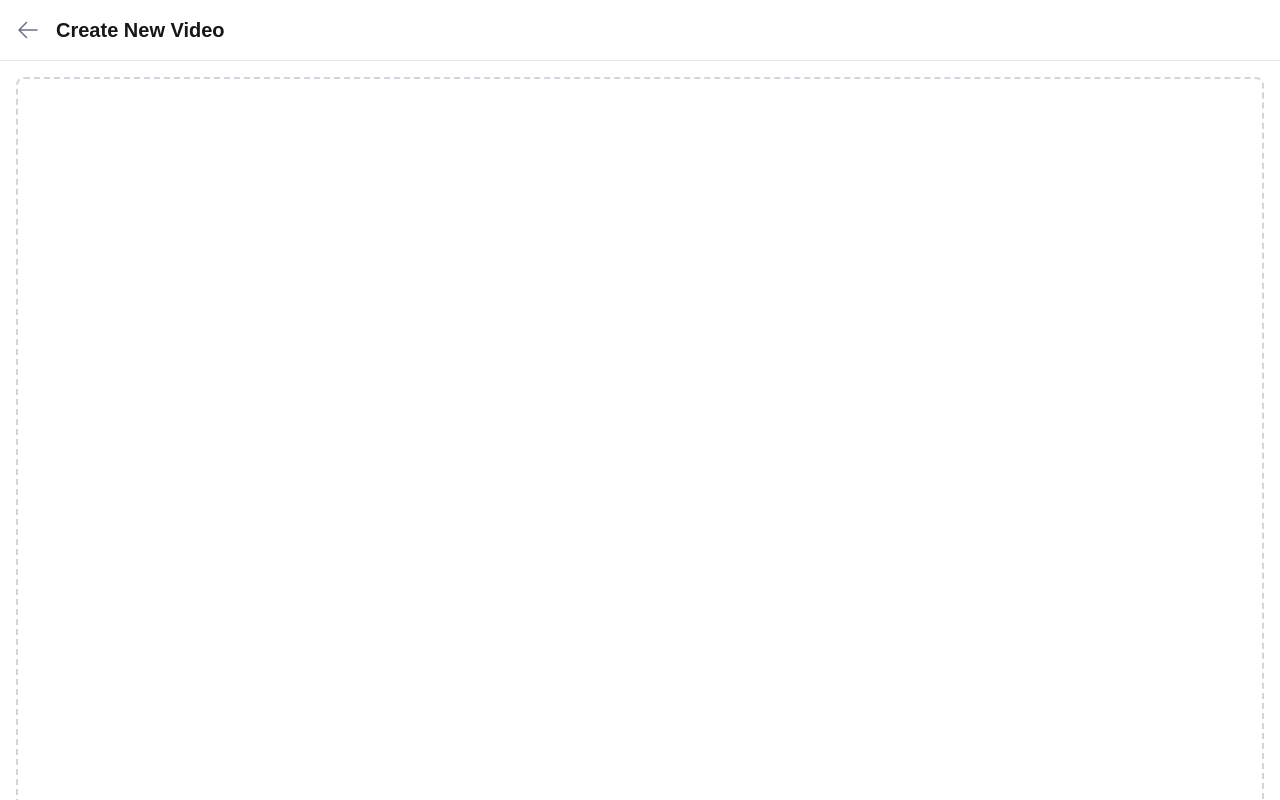
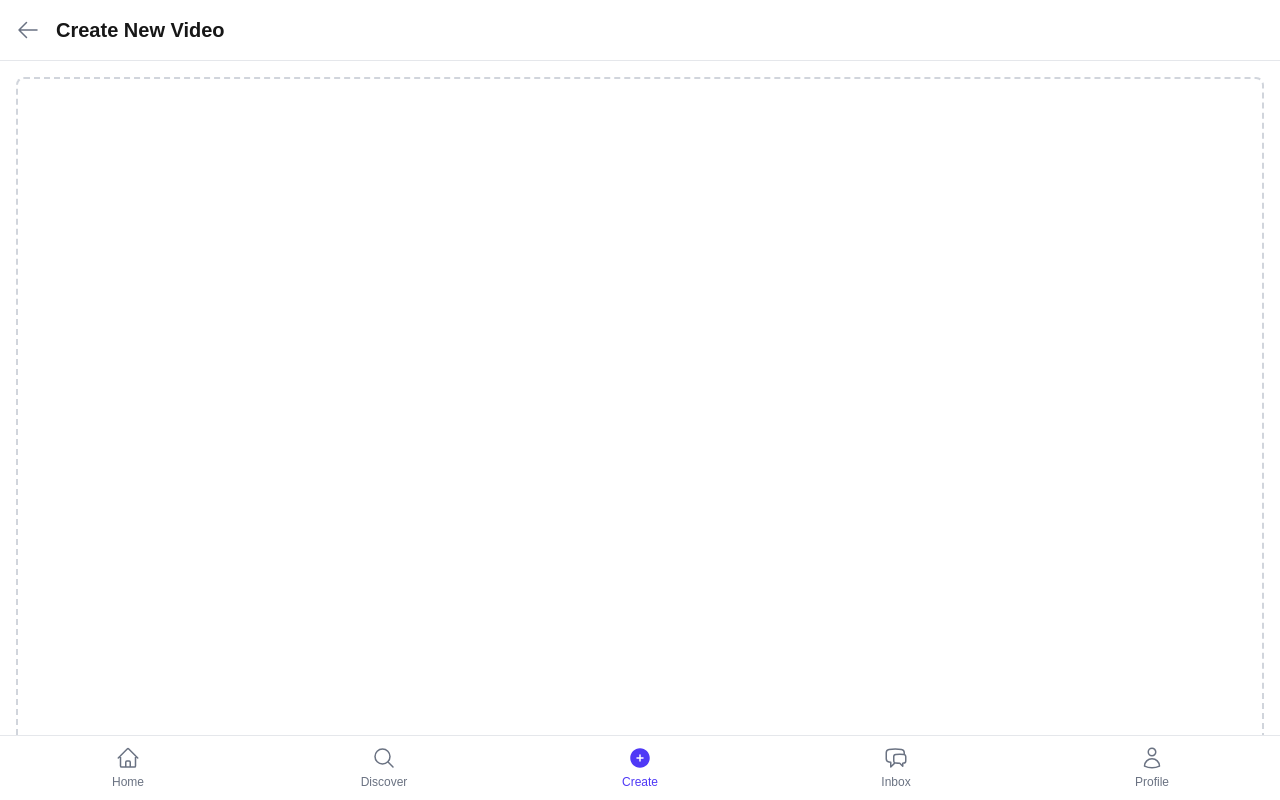
Before and after one commit to uiopooi/Bix, a Next.js app: page /upload in a window 1280 px wide. Shown: the top 800 px of the page. Built offline with nearby package versions, Linux system fonts and the light colour scheme; no server answers.

Commit message:
Add files via upload

```diff
--- /dev/null
+++ b/src/components/layout/BottomNav.tsx
@@ -0,0 +1,54 @@
+'use client';
+
+import Link from 'next/link';
+import { usePathname } from 'next/navigation';
+import {
+  HomeIcon,
+  PlusCircleIcon,
+  UserIcon,
+  ChatBubbleLeftRightIcon,
+  MagnifyingGlassIcon
+} from '@heroicons/react/24/outline';
+import {
+  HomeIcon as HomeIconSolid,
+  PlusCircleIcon as PlusCircleIconSolid,
+  UserIcon as UserIconSolid,
+  ChatBubbleLeftRightIcon as ChatBubbleLeftRightIconSolid,
+  MagnifyingGlassIcon as MagnifyingGlassIconSolid
+} from '@heroicons/react/24/solid';
+
+export default function BottomNav() {
+  const pathname = usePathname();
+
+  const navItems = [
+    { name: 'Home', href: '/feed', icon: HomeIcon, activeIcon: HomeIconSolid },
+    { name: 'Discover', href: '/discover', icon: MagnifyingGlassIcon, activeIcon: MagnifyingGlassIconSolid },
+    { name: 'Create', href: '/upload', icon: PlusCircleIcon, activeIcon: PlusCircleIconSolid },
+    { name: 'Inbox', href: '/inbox', icon: ChatBubbleLeftRightIcon, activeIcon: ChatBubbleLeftRightIconSolid },
+    { name: 'Profile', href: '/profile', icon: UserIcon, activeIcon: UserIconSolid },
+  ];
+
+  return (
+    <div className="fixed bottom-0 left-0 right-0 z-50 bg-white border-t border-gray-200">
+      <div className="flex justify-around items-center h-16">
+        {navItems.map((item) => {
+          const isActive = pathname === item.href;
+          const Icon = isActive ? item.activeIcon : item.icon;
+
+          return (
+            <Link
+              key={item.name}
+              href={item.href}
+              className={`flex flex-col items-center justify-center w-full h-full ${
+                isActive ? 'text-indigo-600' : 'text-gray-500'
+              }`}
+            >
+              <Icon className="h-6 w-6" />
+              <span className="text-xs mt-1">{item.name}</span>
+            </Link>
+          );
+        })}
+      </div>
+    </div>
+  );
+}
--- /dev/null
+++ b/src/components/layout/Sidebar.tsx
@@ -0,0 +1,126 @@
+'use client';
+
+import { useState, useEffect } from 'react';
+import Link from 'next/link';
+import { usePathname } from 'next/navigation';
+import { HomeIcon, PlusCircleIcon, UserIcon } from '@heroicons/react/24/outline';
+import { useAuth } from '@/components/auth/AuthProvider';
+import { signOut } from 'firebase/auth';
+import { auth } from '@/lib/firebase';
+
+export default function Sidebar() {
+  const pathname = usePathname();
+  const { user } = useAuth();
+
+  const handleSignOut = async () => {
+    try {
+      // Check if we have a mock guest user in localStorage
+      const mockGuestUser = localStorage.getItem('bix-guest-user');
+      if (mockGuestUser) {
+        // Remove the mock guest user from localStorage
+        localStorage.removeItem('bix-guest-user');
+        console.log("Removed mock guest user from localStorage");
+
+        // Redirect to auth page
+        window.location.href = '/auth';
+        return;
+      }
+
+      // Otherwise, sign out from Firebase
+      await signOut(auth);
+    } catch (error) {
+      console.error('Error signing out:', error);
+    }
+  };
+
+  const navItems = [
+    { name: 'For You', href: '/feed', icon: HomeIcon },
+    { name: 'Upload', href: '/upload', icon: PlusCircleIcon },
+    { name: 'Profile', href: '/profile', icon: UserIcon },
+  ];
+
+  // Determine if user is a guest - safely check localStorage only in browser
+  const [isGuest, setIsGuest] = useState(user?.isAnonymous || false);
+  const [displayName, setDisplayName] = useState(user?.displayName || 'User');
+
+  // Check localStorage for guest user (client-side only)
+  useEffect(() => {
+    try {
+      const isGuestFromStorage = localStorage.getItem('bix-guest-user') !== null;
+      setIsGuest(user?.isAnonymous || isGuestFromStorage);
+      setDisplayName(user?.displayName || (isGuestFromStorage ? 'Guest User' : 'User'));
+    } catch (e) {
+      console.error("Error accessing localStorage:", e);
+    }
+  }, [user]);
+
+  return (
+    <div className="w-20 md:w-64 h-screen bg-white border-r border-gray-200 fixed left-0 top-0">
+      <div className="flex flex-col h-full">
+        <div className="p-4 border-b border-gray-200">
+          <Link href="/feed" className="flex items-center justify-center md:justify-start">
+            <span className="text-2xl font-bold text-indigo-600">Bix</span>
+          </Link>
+        </div>
+
+        {user && (
+          <div className="p-4 border-b border-gray-200">
+            <div className="flex items-center justify-center md:justify-start">
+              <div className="w-8 h-8 rounded-full bg-indigo-100 flex items-center justify-center text-indigo-600 font-bold">
+                {displayName.charAt(0).toUpperCase()}
+              </div>
+              <div className="ml-3 hidden md:block">
+                <p className="text-sm font-medium text-gray-700">{displayName}</p>
+                <p className="text-xs text-gray-500">
+                  {isGuest ? 'Guest Account' : user.email || 'Authenticated User'}
+                </p>
+              </div>
+            </div>
+          </div>
+        )}
+
+        <nav className="flex-1 pt-5 pb-4 overflow-y-auto">
+          <div className="px-2 space-y-1">
+            {navItems.map((item) => {
+              const isActive = pathname === item.href;
+              return (
+                <Link
+                  key={item.name}
+                  href={item.href}
+                  className={`group flex items-center px-2 py-2 text-sm font-medium rounded-md ${
+                    isActive
+                      ? 'bg-indigo-100 text-indigo-600'
+                      : 'text-gray-600 hover:bg-gray-50 hover:text-gray-900'
+                  }`}
+                >
+                  <item.icon
+                    className={`mr-3 flex-shrink-0 h-6 w-6 ${
+                      isActive ? 'text-indigo-600' : 'text-gray-400 group-hover:text-gray-500'
+                    }`}
+                    aria-hidden="true"
+                  />
+                  <span className="hidden md:inline">{item.name}</span>
+                </Link>
+              );
+            })}
+          </div>
+        </nav>
+
+        {user && (
+          <div className="p-4 border-t border-gray-200">
+            <button
+              onClick={handleSignOut}
+              className="w-full flex items-center justify-center md:justify-start px-4 py-2 text-sm text-gray-700 hover:bg-gray-100 rounded-md"
+            >
+              <svg xmlns="http://www.w3.org/2000/svg" className="h-5 w-5 mr-2 text-gray-500" fill="none" viewBox="0 0 24 24" stroke="currentColor">
+                <path strokeLinecap="round" strokeLinejoin="round" strokeWidth={2} d="M17 16l4-4m0 0l-4-4m4 4H7m6 4v1a3 3 0 01-3 3H6a3 3 0 01-3-3V7a3 3 0 013-3h4a3 3 0 013 3v1" />
+              </svg>
+              <span className="hidden md:inline">Sign Out</span>
+              <span className="md:hidden">Exit</span>
+            </button>
+          </div>
+        )}
+      </div>
+    </div>
+  );
+}
```
